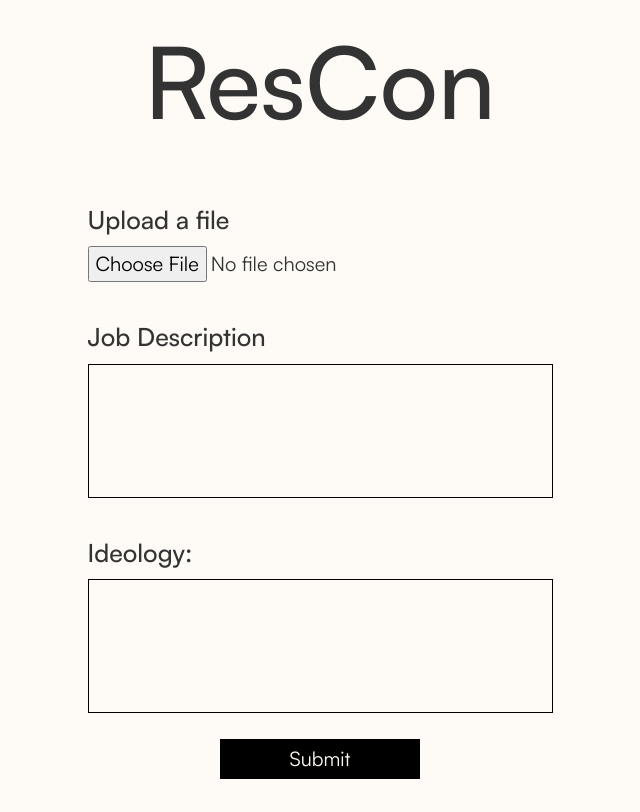
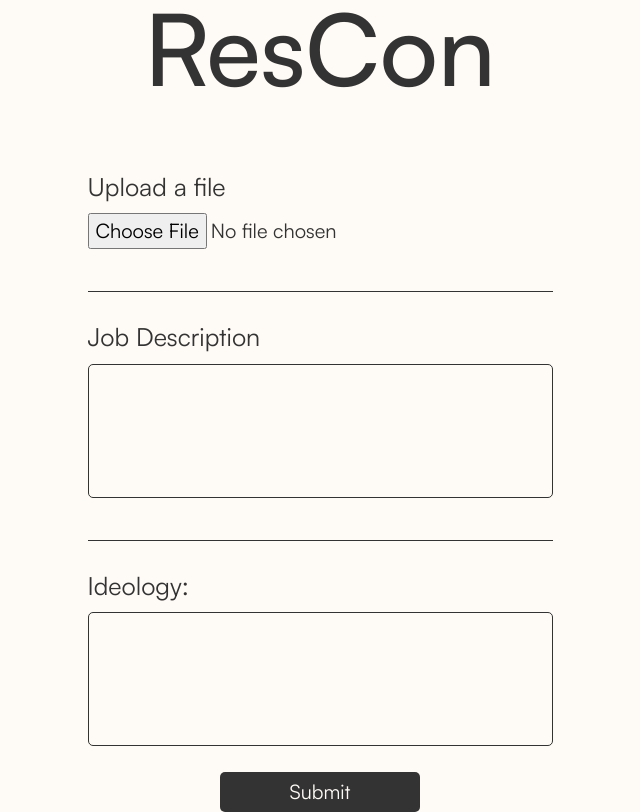
Before and after one commit to ml5885/sync, a Flask app: page /form in a window 1280 px wide. Shown: the whole page, without its empty margins (320-960 px from the left). Before the commit the page ends 779 px from the top, so only its background shows below. Run offline with Flask 3, Linux system fonts and the light colour scheme; some libraries are stand-ins or nearby versions.

Commit message:
updated form styling

```diff
--- a/rescon/static/form.css
+++ b/rescon/static/form.css
@@ -5,12 +5,13 @@
 
 :root {
 	--background-color: #fefaf5;
+	--black: #333333;
 }
 
 body {
 	font-family: "Satoshi Variable";
 	background-color: var(--background-color);
-	color: #333333;
+	color: var(--black);
 	display: flex;
 	flex-direction: column;
 	justify-content: center;
@@ -42,29 +43,36 @@ form {
 
 form button.button {
 	color: var(--background-color);
-	background-color: black;
+	background-color: var(--black);
 	width: 200px;
 	cursor: pointer;
 	padding: 5px;
 	border: none;
+	border-radius: 5px;
+}
+
+form hr {
+	border-top: 1px solid var(--black);
+	width: 100%;
 }
 
 label {
 	font-size: 25px;
-	font-weight: 500;
+	font-weight: 400;
 }
 
 .form-group {
 	display: flex;
 	flex-direction: column;
 	align-items: stretch;
-	padding: 10px 0px;
 	width: 100%;
+	padding-top: 10px;
+	padding-bottom: 10px;
 }
 
 .form-group textarea {
-	border-radius: 0;
-	border: 1px solid black;
+	border-radius: 5px;
+	border: 1px solid var(--black);
 	background-color: transparent;
 	resize: none;
 }
@@ -72,6 +80,6 @@ label {
 .form-group textarea.form-control:focus {
 	outline: none !important;
 	box-shadow: none;
-	border: 1px solid black;
+	border: 1px solid var(--black);
 	background-color: transparent;
 }
--- a/rescon/templates/html/form.html
+++ b/rescon/templates/html/form.html
@@ -25,6 +25,7 @@
 						required
 					/>
 				</div>
+				<hr />
 				<div class="form-group">
 					<label for="jobDescription">Job Description</label>
 					<textarea
@@ -35,6 +36,7 @@
 						required
 					></textarea>
 				</div>
+				<hr />
 				<div class="form-group">
 					<label for="ideology">Ideology:</label>
 					<textarea
```
